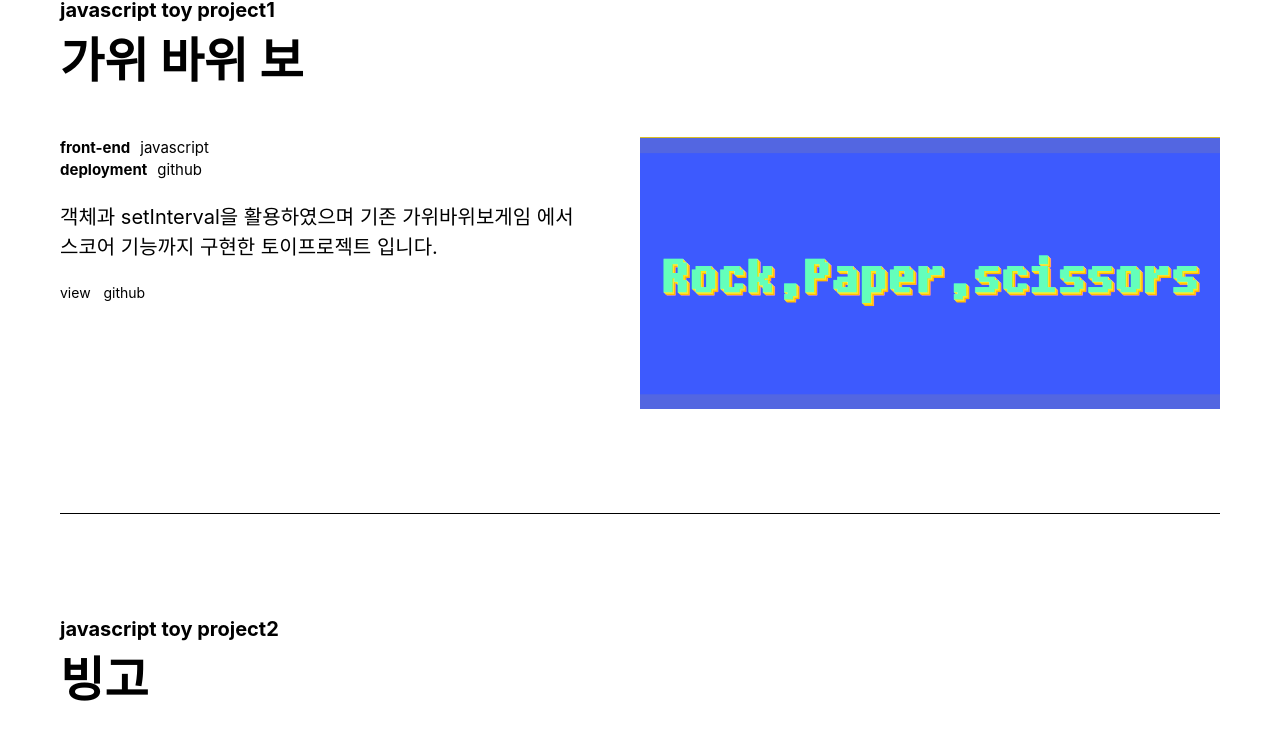
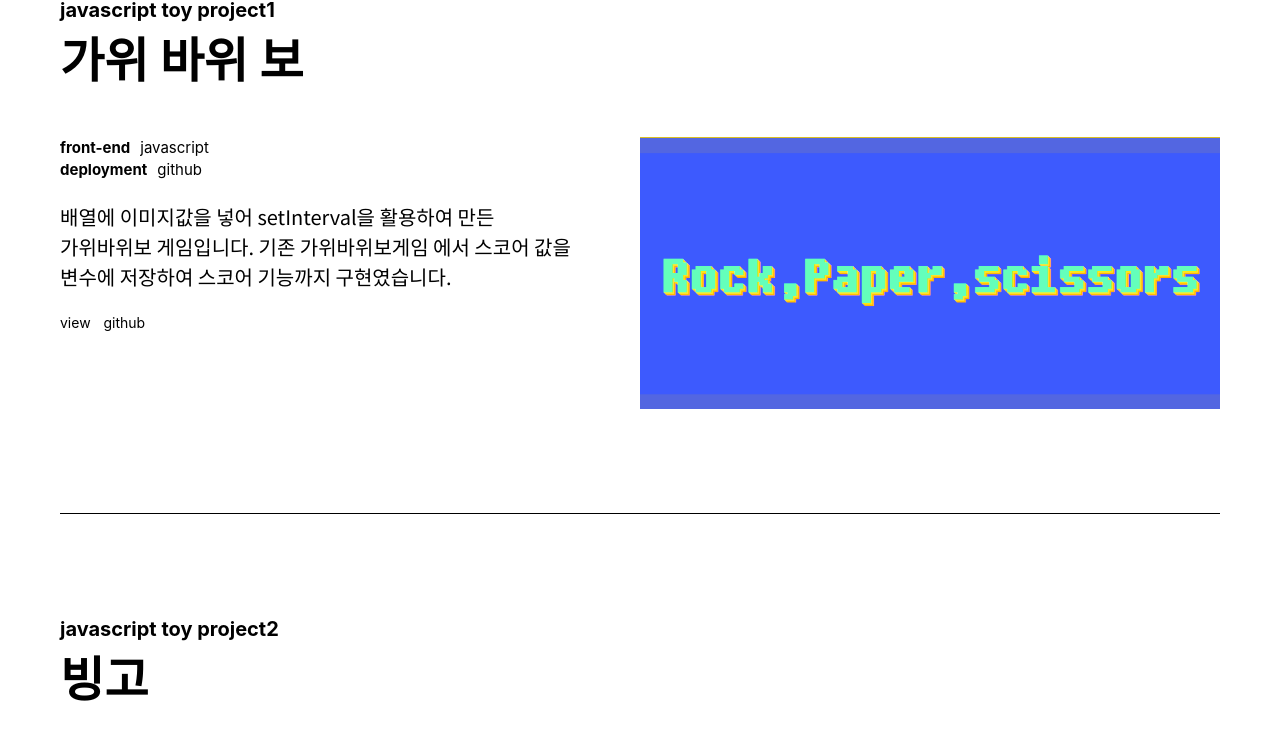
Before and after one commit to chae-young/portfolio, a Next.js app: page / in a window 1280 px wide. Shown: the part 2925-3679 px from the top of the page. Built offline with nearby package versions, Linux system fonts and the light colour scheme.

Commit message:
Fix project desc

```diff
--- a/components/ProjectList.js
+++ b/components/ProjectList.js
@@ -54,7 +54,7 @@ const projectsArr = [
       front: "javascript",
       deployment: "github",
     },
-    desc: "객체과 setInterval을 활용하였으며 기존 가위바위보게임 에서 스코어 기능까지 구현한 토이프로젝트 입니다. ",
+    desc: "배열에 이미지값을 넣어 setInterval을 활용하여 만든 가위바위보 게임입니다. 기존 가위바위보게임 에서 스코어 값을 변수에 저장하여 스코어 기능까지 구현였습니다. ",
     link: {
       view: "https://chae-young.github.io/js_project/project/Rock_Paper_Scissors/",
       git: "https://github.com/chae-young/js_project/tree/master/project/Rock_Paper_Scissors",
@@ -82,7 +82,7 @@ const projectsArr = [
       front: "javascript",
       deployment: "github",
     },
-    desc: "flag 변수의 활용을 배우고 flag를 사용하여 카드의 플레이를 구현해본 토이프로젝트 입니다.",
+    desc: "for문으로 카드를 여러개 만들고 이미지를 랜덤으로 섞어 나열한 카드 짝맞추기 입니다. setTimeout으로 시간차를 주고 조건문을 활용하여 카드가 똑같지 않으면 뒤집히도록 구현하였습니다 ",
     link: {
       view: "https://chae-young.github.io/js_project/project/card/cardplay.html",
       git: "https://github.com/chae-young/js_project/tree/master/project/card",
@@ -214,10 +214,13 @@ const ProjectImg = styled.div`
   }
 `
 const ProjectDesc = styled.div`
+  white-space: pre-wrap;
+
   & p {
     margin-bottom: 2rem;
     word-break: keep-all;
     font-size: 2rem;
+    font-family: Noto Sans KR;
     ${({ theme }) => theme.device.mobileL} {
       font-size: 1.4rem;
     }
--- a/pages/about.js
+++ b/pages/about.js
@@ -14,8 +14,8 @@ const ProjectArr = [
     content:
       "메인페이지에 적용되는 인터랙티브효과를 관리자에서 스타일별로 적용 할 수 있도록 개발하는 과정에서 css animation, HTML구조, class 네이밍 설계를 담당하였습니다.",
     detail: `- 인터랙티브가 적용될 slider, 배너 HTML 구조 설계
-- CSS BEM 방식으로 클래스 네이밍,
-- 메인페이지 전체 animation 적용,
+- CSS BEM 방식으로 클래스 네이밍
+- 메인페이지 전체 animation 적용
 - animation 스타일별로(클래스 별로 다르게) 구현`,
     link: "https://www.fila.co.kr/main/main.asp",
   },
```
